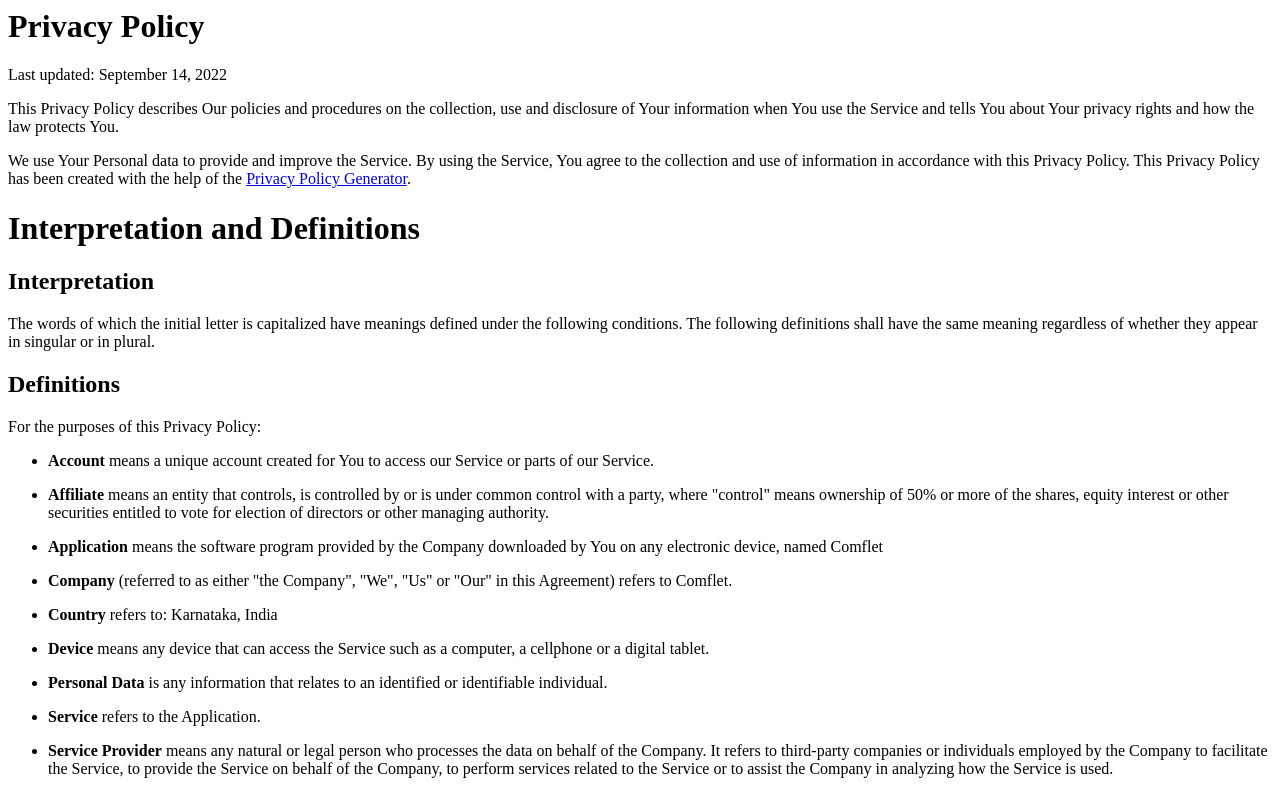
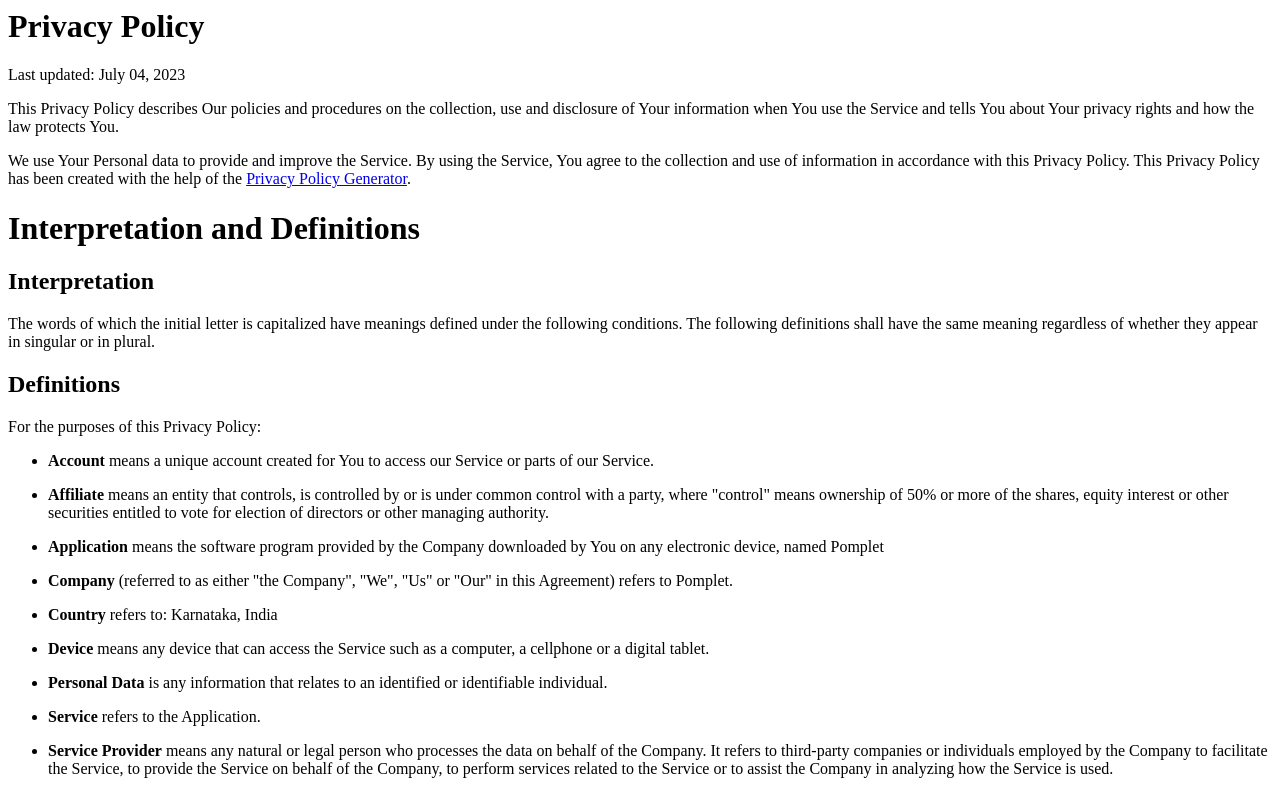
Before and after one commit to prashitech/comflet.github.io, a plain HTML site: page index.html in a window 1280 px wide. Shown: the top 791 px of the page. Drawn offline with Linux system fonts and the light colour scheme.

Commit message:
Update index.html
Comflet to Pomplet

```diff
--- a/index.html
+++ b/index.html
@@ -1,5 +1,5 @@
 <h1>Privacy Policy</h1>
-<p>Last updated: September 14, 2022</p>
+<p>Last updated: July 04, 2023</p>
 <p>This Privacy Policy describes Our policies and procedures on the collection, use and disclosure of Your information when You use the Service and tells You about Your privacy rights and how the law protects You.</p>
 <p>We use Your Personal data to provide and improve the Service. By using the Service, You agree to the collection and use of information in accordance with this Privacy Policy. This Privacy Policy has been created with the help of the <a href="https://www.privacypolicies.com/privacy-policy-generator/" target="_blank">Privacy Policy Generator</a>.</p>
 <h1>Interpretation and Definitions</h1>
@@ -15,10 +15,10 @@
 <p><strong>Affiliate</strong> means an entity that controls, is controlled by or is under common control with a party, where &quot;control&quot; means ownership of 50% or more of the shares, equity interest or other securities entitled to vote for election of directors or other managing authority.</p>
 </li>
 <li>
-<p><strong>Application</strong> means the software program provided by the Company downloaded by You on any electronic device, named Comflet</p>
+<p><strong>Application</strong> means the software program provided by the Company downloaded by You on any electronic device, named Pomplet</p>
 </li>
 <li>
-<p><strong>Company</strong> (referred to as either &quot;the Company&quot;, &quot;We&quot;, &quot;Us&quot; or &quot;Our&quot; in this Agreement) refers to Comflet.</p>
+<p><strong>Company</strong> (referred to as either &quot;the Company&quot;, &quot;We&quot;, &quot;Us&quot; or &quot;Our&quot; in this Agreement) refers to Pomplet.</p>
 </li>
 <li>
 <p><strong>Country</strong> refers to: Karnataka, India</p>
```
